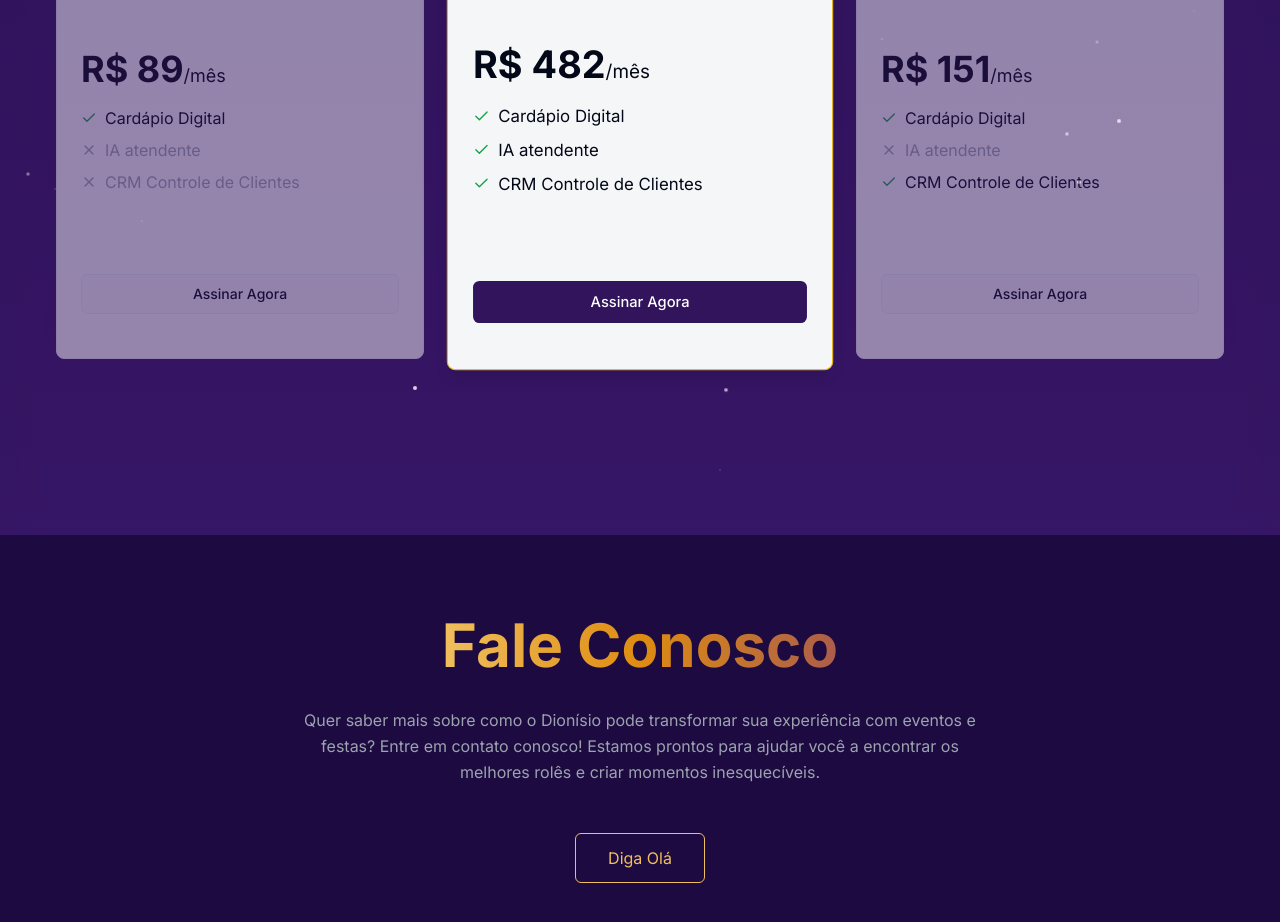
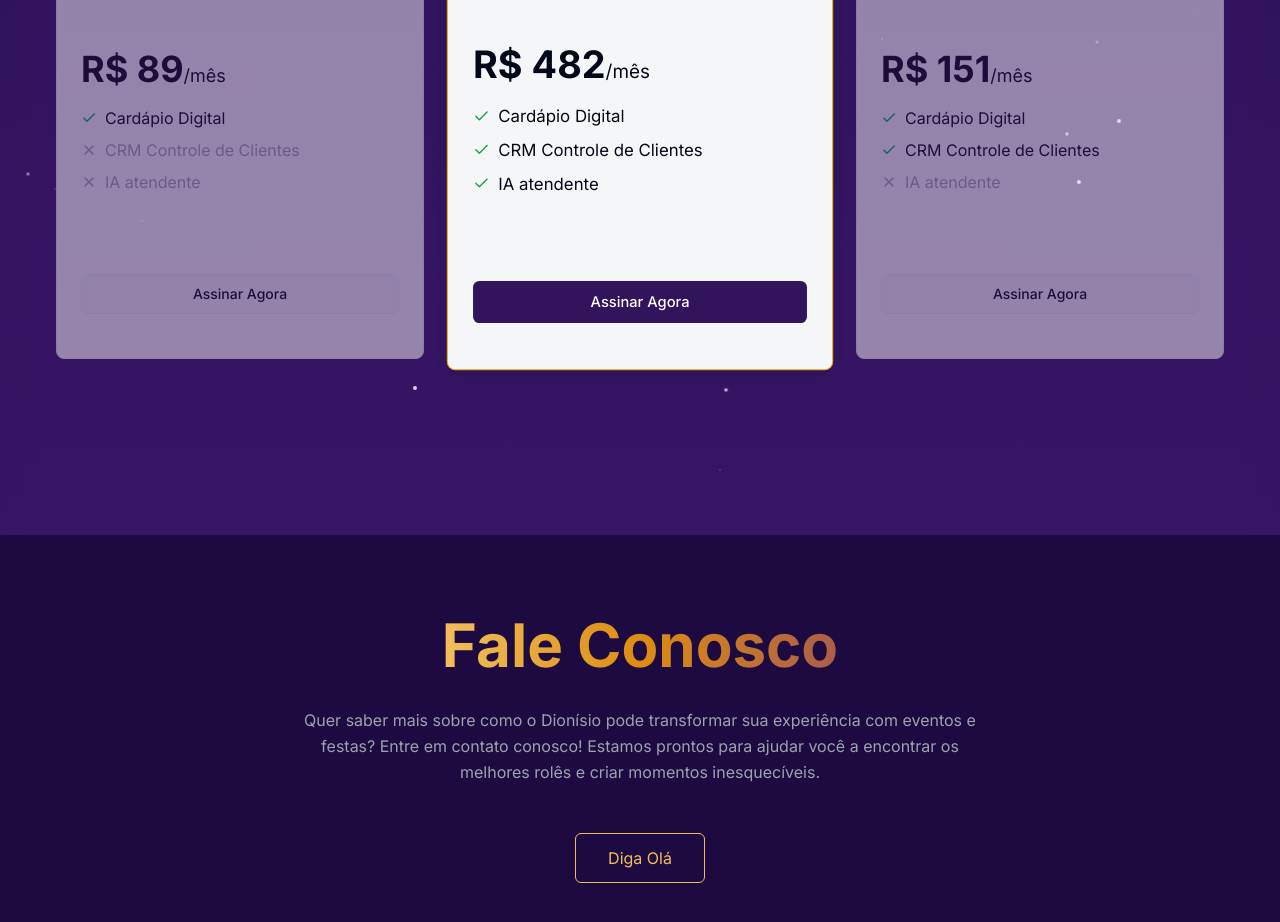
Before and after one commit to jeancsamaral/dionisio-chat-app, a Next.js app: page / in a window 1280 px wide. Shown: the part 3840-4762 px from the top of the page. Built offline with nearby package versions, Linux system fonts and the light colour scheme; no server answers.

Commit message:
Minor changes

```diff
--- a/components/pricingSection.tsx
+++ b/components/pricingSection.tsx
@@ -50,8 +50,8 @@ export function PricingTabs({ selectedDuration, onDurationChange }: PricingTabsP
 
 const allFeatures = [
   "Cardápio Digital",
-  "IA atendente",
-  "CRM Controle de Clientes"
+  "CRM Controle de Clientes",
+  "IA atendente"
 ]
 
 const basePlans = [
@@ -85,8 +85,8 @@ const basePlans = [
     description: "",
     features: [
       "Cardápio Digital",
-      "IA atendente",
-      "CRM Controle de Clientes"
+      "CRM Controle de Clientes",
+      "IA atendente"
     ],
     recommended: true,
     paymentLinks: {
```
